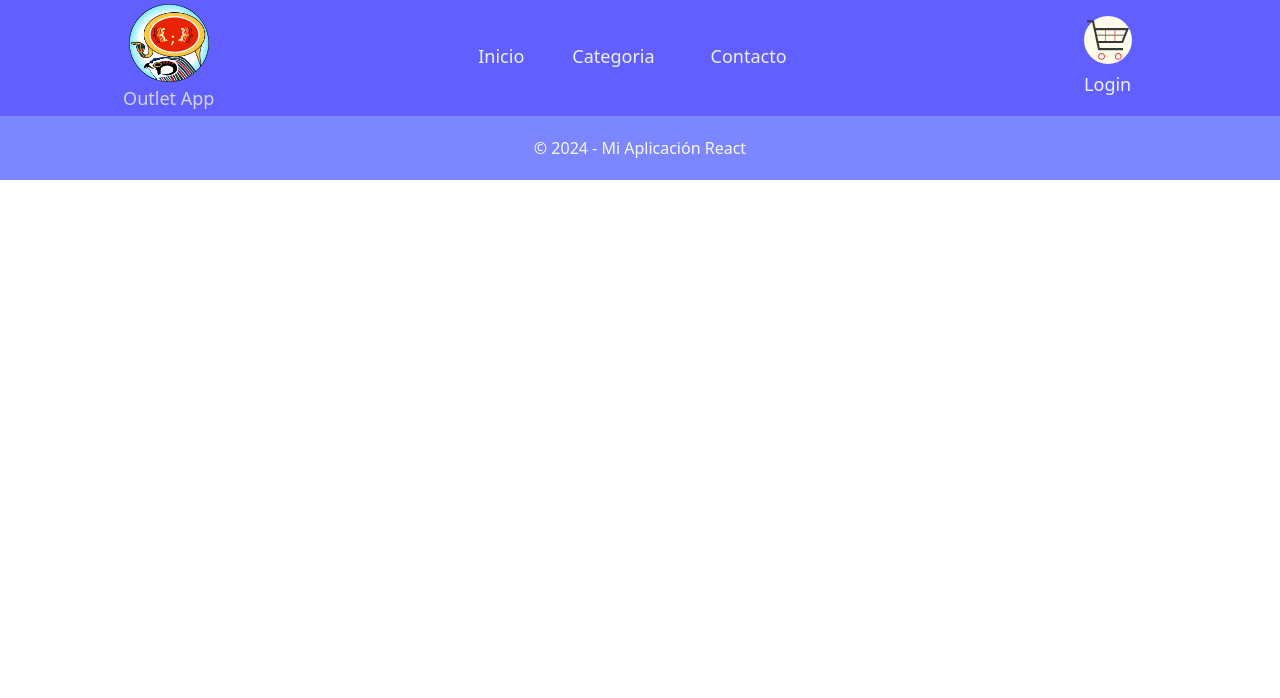
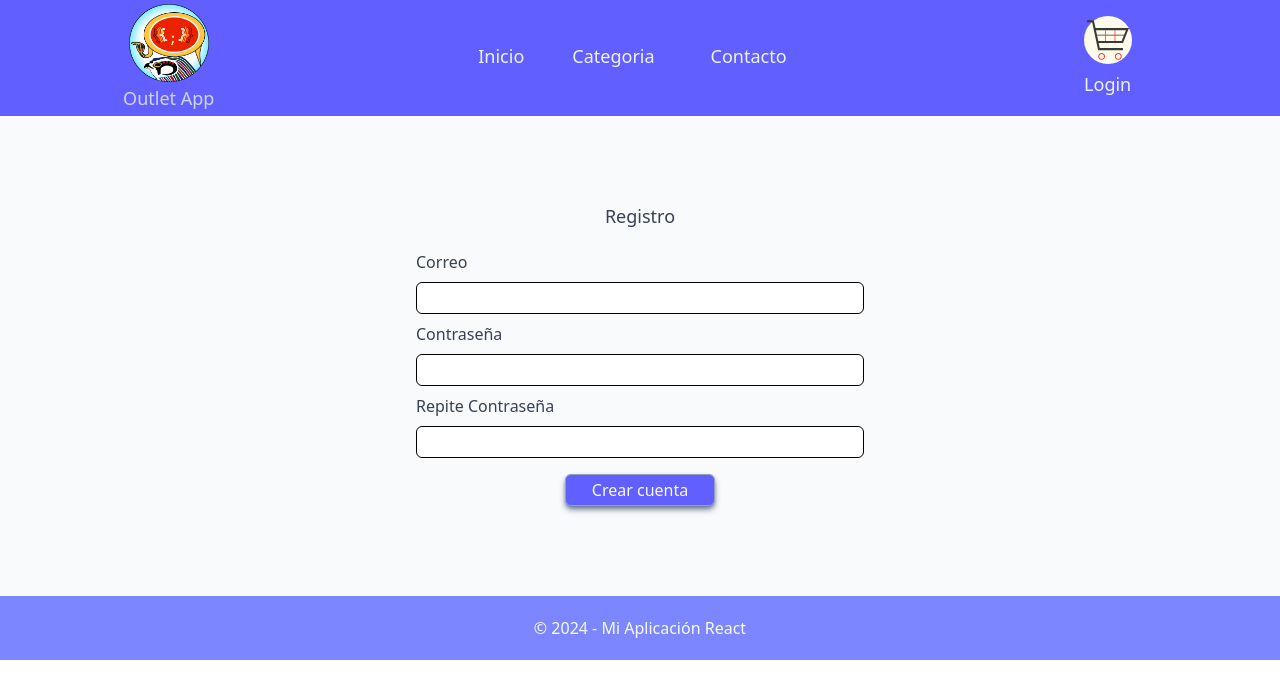
Before and after one commit to RaCode75/outletapp, a React (Vite) app: page /registro in a window 1280 px wide. Shown: the top 698 px of the page. Built offline with nearby package versions, Linux system fonts and the light colour scheme; no server answers.

Commit message:
Registro added

```diff
--- a/src/App.jsx
+++ b/src/App.jsx
@@ -11,6 +11,7 @@ import Carrito from './components/Carrito'
 import Login from './pages/Login'
 import RutaProtegida from './components/RutaProtegida'
 import Admin from './pages/Admin'
+import Registro from './pages/Registro'
 
 
 function App() {
@@ -26,6 +27,7 @@ function App() {
       <Route path='/contacto' element={<Contacto/>}/>
       <Route path='/productos/:id' element={<Detalles/>}/>
       <Route path='/login' element={<Login/>}/>
+      <Route path='/registro' element={<Registro />}/>
       <Route
       path='/carrito'
       element={
--- a/src/components/Contacto.jsx
+++ b/src/components/Contacto.jsx
@@ -1,28 +1,51 @@
+import { useState } from "react";
+
 const Contacto = () => {
 
-    const manageContacto = () => {
+    const [correo, setCorreo] = useState('');
+    const [consulta, setConsulta] = useState('');
 
-    }
+    const manageContacto = (e) => {
+        e.preventDefault();
+
+        if (correo.trim() === "" || consulta.trim() === "") {
+            alert("Por favor completa todos los campos");
+            return;
+        }
+
+        alert(`Consulta enviada con éxito! En breve te responderemos a: ${correo}`)
+
+        //Limpiamos el formulario
+        setCorreo('');
+        setConsulta('');
+    };
+
     return(
-<div className="flex justify-center h-[60vh] items-center">
+        <div className="flex justify-center h-[60vh] items-center">
             <form onSubmit={ manageContacto} className="flex flex-col w-md gap-2">
                 <h2 className="font-medium text-lg my-3 text-gray-700 text-center">Contacto</h2>
+
                 <label htmlFor="Email" className="font-medium text-md text-gray-700">Email</label>
                 <input className="border-1 h-8 px-2 rounded-md"
-                    type='text'
-                    value=''
-                    /*onChange={(ev) => }*/
+                    type='email'
+                    value={correo}
+                    id="correo"
+                    onChange={(ev) => setCorreo(ev.target.value)}
                     />
-                    <label htmlFor="Tu consulta"className="font-medium text-md text-gray-700">Contraseña</label>
-                    <textarea className="border-1 h-8 px-2 rounded-md"
+                    <label htmlFor="Tu consulta"className="font-medium text-md text-gray-700">Tu consulta</label>
+                    <textarea className="border-1 h-24 px-2 rounded-md"
                         type='text'
-                        value='{contraseña}'
-
+                        value= {consulta}
+                        id="consulta"
+                        onChange={(ev) => setConsulta(ev.target.value)}
                         />
-                    <button type='submit'className='group relative inline-flex h-8 w-[100px] items-center justify-center mx-auto
+                    <button
+                     type='submit'
+                        className='group relative inline-flex h-8 w-[100px] items-center justify-center mx-auto
                         overflow-hidden rounded-md border border-slate-400 bg-indigo-500 px-6 font-medium text-slate-50 transition-all
-                        shadow-md shadow-slate-500 active:translate-y-[2px] active:shadow-none mt-2 mb-4 hover:cursor-pointer hover:bg-slate-50 hover:text-indigo-500'>
-                    Login</button>
+                        shadow-md shadow-slate-500 active:translate-y-[2px] active:shadow-none mt-2 mb-4 hover:cursor-pointer hover:bg-slate-50 hover:text-indigo-500'
+                        >
+                    Enviar</button>
             </form>
         </div>
     );
--- a/src/pages/Login.jsx
+++ b/src/pages/Login.jsx
@@ -11,35 +11,63 @@ const Login = () => {
 
     const manageSubmit = (ev) => {
         ev.preventDefault();
+
+        if (usuario.trim() === "" || contraseña.trim() === "") {
+      alert("Por favor completa todos los campos.");
+      return;
+    }
+
+    //Credenciales guardadas x Registro
+    const storedEmail = localStorage.getItem("email");
+    const storedPassword = localStorage.getItem("password");
+
+        //Validacion de credenciales
         if(usuario == 'admin' && contraseña == '1234'){
             login(usuario);
             navigate('/admin');
+        } else if (usuario === storedEmail && contraseña === storedPassword){
+                login(usuario);
+                navigate("/carrito");
         } else {
             alert('Usuario o Contraseña incorrecto');
         }
     }
 
     return (
-        <div className="flex justify-center h-[60vh] items-center">
-            <form onSubmit={ manageSubmit} className="flex flex-col w-md gap-2">
-                <h2 className="font-medium text-lg my-3 text-gray-700 text-center">Login</h2>
+        <div className="bg-slate-50">
+        <div className="flex flex-col justify-center h-[60vh] items-center  w-100 mx-auto bg-slate-50">
+            <form onSubmit={ manageSubmit} className="flex flex-col w-full gap-2">
+                <h2 className="font-medium text-2xl my-3 text-gray-700 text-center">Login</h2>
                 <label htmlFor="usuario" className="font-medium text-md text-gray-700">Usuario</label>
-                <input className="border-1 h-8 px-2 rounded-md"
+                <input className="border-1 h-8 px-2 rounded-md bg-white"
                     type='text'
                     value={usuario}
                     onChange={(ev) => setUsuario(ev.target.value)}
                     />
                     <label htmlFor="password"className="font-medium text-md text-gray-700">Contraseña</label>
-                    <input className="border-1 h-8 px-2 rounded-md"
-                        type='text'
+                    <input className="border-1 h-8 px-2 rounded-md bg-white"
+                        type='password'
                         value={contraseña}
                         onChange={(ev) => setContraseña(ev.target.value)}
                         />
-                    <button type='submit'className='group relative inline-flex h-8 w-[100px] items-center justify-center mx-auto
+                    <button type='submit'
+                        className='group relative inline-flex h-8 w-[100px] items-center justify-center mx-auto
                         overflow-hidden rounded-md border border-slate-400 bg-indigo-500 px-6 font-medium text-slate-50 transition-all
                         shadow-md shadow-slate-500 active:translate-y-[2px] active:shadow-none mt-2 mb-4 hover:cursor-pointer hover:bg-slate-50 hover:text-indigo-500'>
                     Login</button>
+
             </form>
+
+                    <div className="flex flex-col w-full items-center mt-4">
+                        <p className="font-medium text-2xl mb-5 text-gray-700 text-center">No tienes usuario?</p>
+                      <button type='button'
+                        onClick={() => navigate("/registro")}
+                        className='group relative inline-flex h-8 w-[100px] items-center justify-center mx-auto
+                        overflow-hidden rounded-md border border-slate-400 bg-indigo-500 px-6 font-medium text-slate-50 transition-all
+                        shadow-md shadow-slate-500 active:translate-y-[2px] active:shadow-none mt-2 mb-4 hover:cursor-pointer hover:bg-slate-50 hover:text-indigo-500'>
+                        Registrate</button>
+                    </div>
+            </div>
         </div>
         );
     }
--- /dev/null
+++ b/src/pages/Registro.jsx
@@ -0,0 +1,82 @@
+import { useState } from "react";
+import { useNavigate } from "react-router-dom";
+import { useAuthContext } from "../context/AuthContext";
+
+const Registro = () => {
+  const [correo, setCorreo] = useState("");
+  const [contraseña, setContraseña] = useState("");
+  const [repetirContraseña, setRepetirContraseña] = useState("");
+
+  const { login } = useAuthContext();
+  const navigate = useNavigate();
+
+  const handleRegister = (e) => {
+    e.preventDefault();
+
+    if (correo.trim() === "" ||
+        contraseña.trim() === "" ||
+        repetirContraseña.trim() === "")
+    {
+      alert("Completa todos los campos.");
+      return;
+    }
+
+    //compara la repeticion de la contraseña
+    if( contraseña !== repetirContraseña){
+        alert("Las contraseñas no coinciden!.");
+        return;
+    }
+
+    // Crear token falso
+    const fakeToken = btoa(`${correo}:${contraseña}`);
+
+    // Guardar token y credenciales
+    localStorage.setItem("token", fakeToken);
+    localStorage.setItem("email", correo);
+    localStorage.setItem("password", contraseña);
+
+    // Loguear y redirigir
+    login(correo);
+    navigate("/carrito");
+  };
+
+  return (
+    <div className="flex justify-center h-[60vh] items-center bg-slate-50">
+      <form onSubmit={handleRegister} className="flex flex-col w-md gap-2">
+
+        <h2 className="font-medium text-lg my-3 text-gray-700 text-center">Registro</h2>
+
+        <label className="font-medium text-md text-gray-700">Correo</label>
+        <input
+          className="border h-8 px-2 rounded-md bg-white"
+          type="email"
+          value={correo}
+          onChange={(e) => setCorreo(e.target.value)}
+        />
+
+        <label className="font-medium text-md text-gray-700">Contraseña</label>
+        <input
+          className="border h-8 px-2 rounded-md bg-white"
+          type="password"
+          value={contraseña}
+          onChange={(e) => setContraseña(e.target.value)}
+        />
+        <label className="font-medium text-md text-gray-700">Repite Contraseña</label>
+        <input
+          className="border h-8 px-2 rounded-md bg-white"
+          type="password"
+          value={repetirContraseña}
+          onChange={(e) => setRepetirContraseña(e.target.value)}
+        />
+
+        <button className='group relative inline-flex h-8 w-[150px] items-center justify-center mx-auto
+            overflow-hidden rounded-md border border-slate-400 bg-indigo-500 px-6 font-medium text-slate-50 transition-all
+            shadow-md shadow-slate-500 active:translate-y-[2px] active:shadow-none mt-2 mb-4 hover:cursor-pointer hover:bg-slate-50 hover:text-indigo-500'>
+        Crear cuenta
+        </button>
+      </form>
+    </div>
+  );
+};
+
+export default Registro;
```
